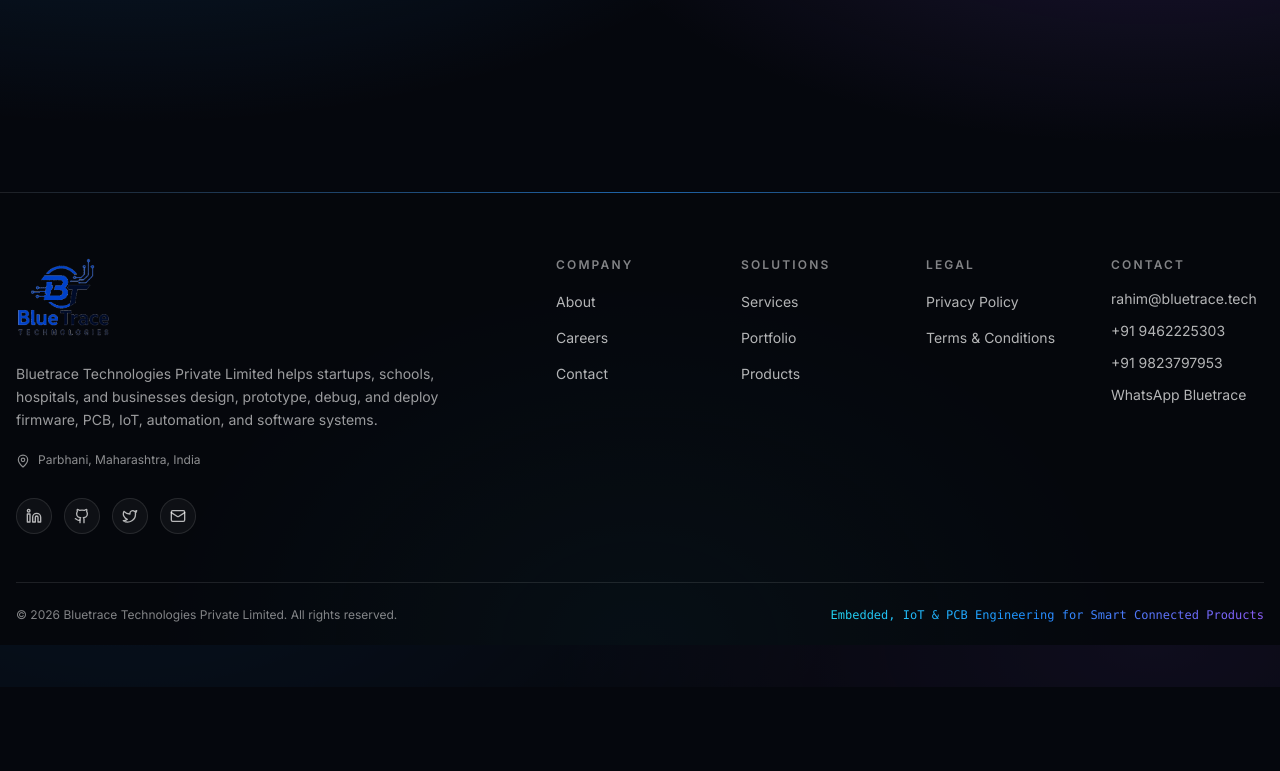
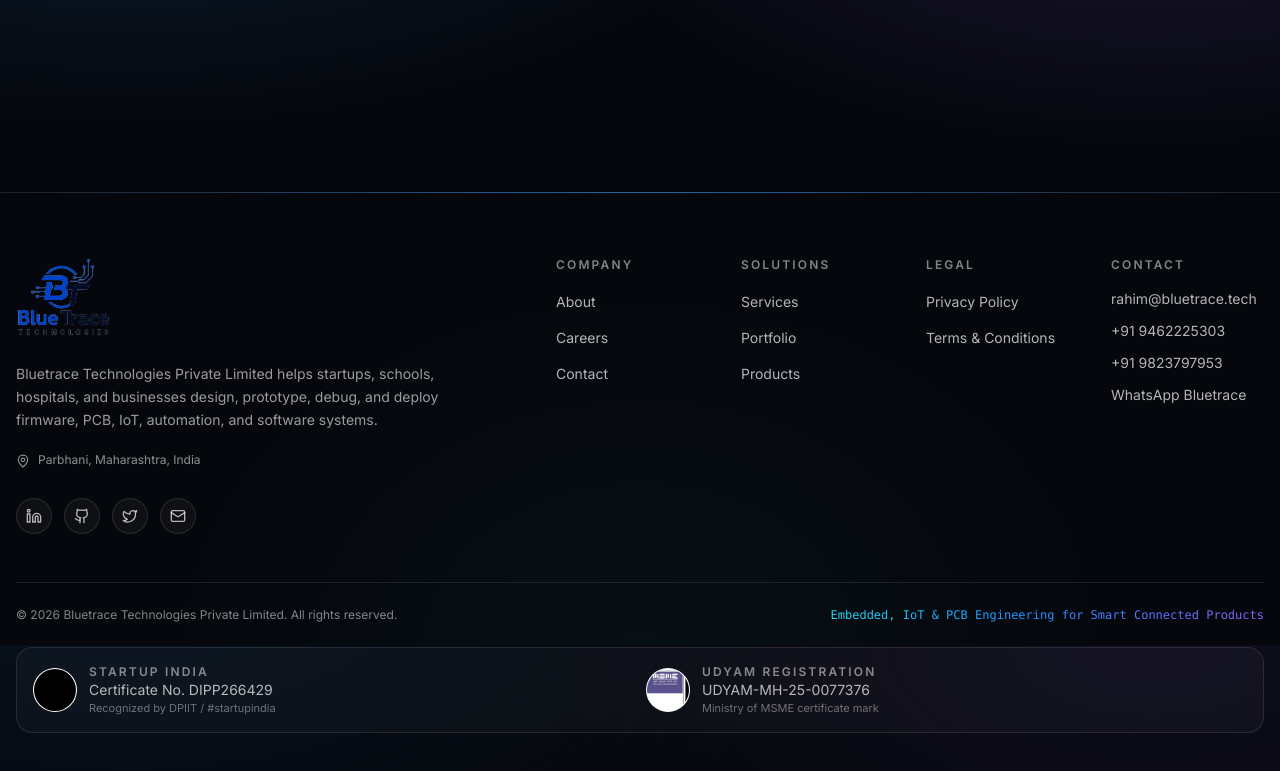
Before and after one commit to bluetracetechnologies-dot/bluetracewebpage, a Next.js app: page / in a window 1280 px wide. Shown: the part 7355-8126 px from the top of the page. Before the commit the page ends 8042 px from the top, so only its background shows below. Built offline with nearby package versions, Linux system fonts and the light colour scheme.

Commit message:
Add compliance logos and registration IDs in footer

```diff
--- a/components/Footer.tsx
+++ b/components/Footer.tsx
@@ -154,6 +154,38 @@ export function Footer() {
           </p>
         </div>
 
+        <div className="mt-6 grid gap-3 rounded-2xl border border-white/10 bg-white/[0.03] p-4 sm:grid-cols-2">
+          <div className="flex items-center gap-3">
+            <img
+              src="/compliance/startup-india-logo.png"
+              alt="Startup India certificate logo"
+              className="h-11 w-11 rounded-full border border-white/10 bg-white object-cover"
+            />
+            <div>
+              <p className="text-xs font-semibold uppercase tracking-[0.18em] text-white/50">
+                Startup India
+              </p>
+              <p className="text-sm text-white/70">Certificate No. DIPP266429</p>
+              <p className="text-[11px] text-white/40">Recognized by DPIIT / #startupindia</p>
+            </div>
+          </div>
+
+          <div className="flex items-center gap-3">
+            <img
+              src="/compliance/udyam-logo.png"
+              alt="Udyam registration certificate logo"
+              className="h-11 w-11 rounded-full border border-white/10 bg-white object-cover"
+            />
+            <div>
+              <p className="text-xs font-semibold uppercase tracking-[0.18em] text-white/50">
+                Udyam Registration
+              </p>
+              <p className="text-sm text-white/70">UDYAM-MH-25-0077376</p>
+              <p className="text-[11px] text-white/40">Ministry of MSME certificate mark</p>
+            </div>
+          </div>
+        </div>
+
         {(siteConfig.legal.cin || siteConfig.legal.pan || siteConfig.legal.tan) && (
           <div className="mt-3 flex flex-col gap-1 text-[11px] text-white/40 md:flex-row md:flex-wrap md:items-center md:gap-x-4">
             {siteConfig.legal.cin ? (
```
Also changed, not shown: public/compliance/startup-india-logo.png (added), public/compliance/udyam-logo.png (added).
